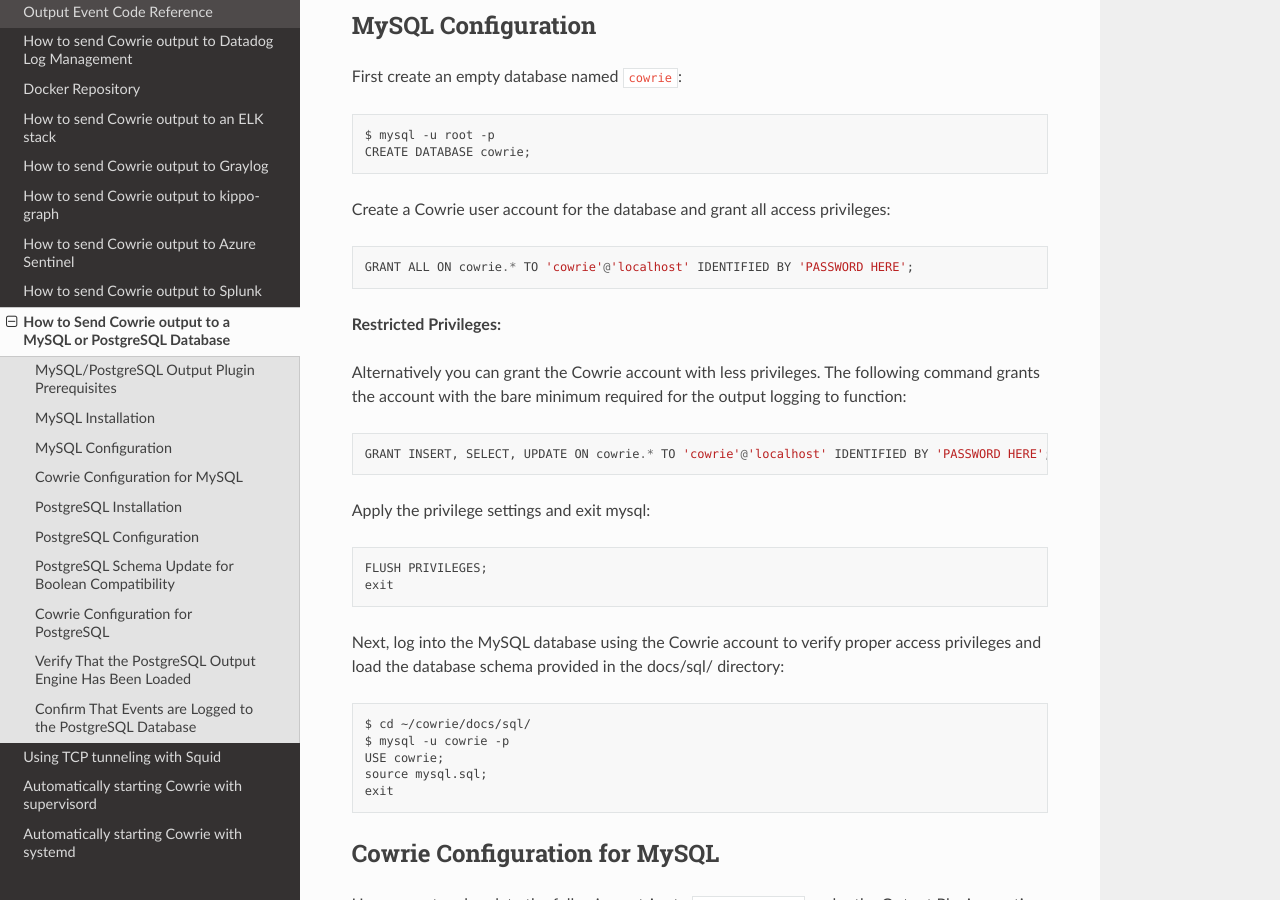
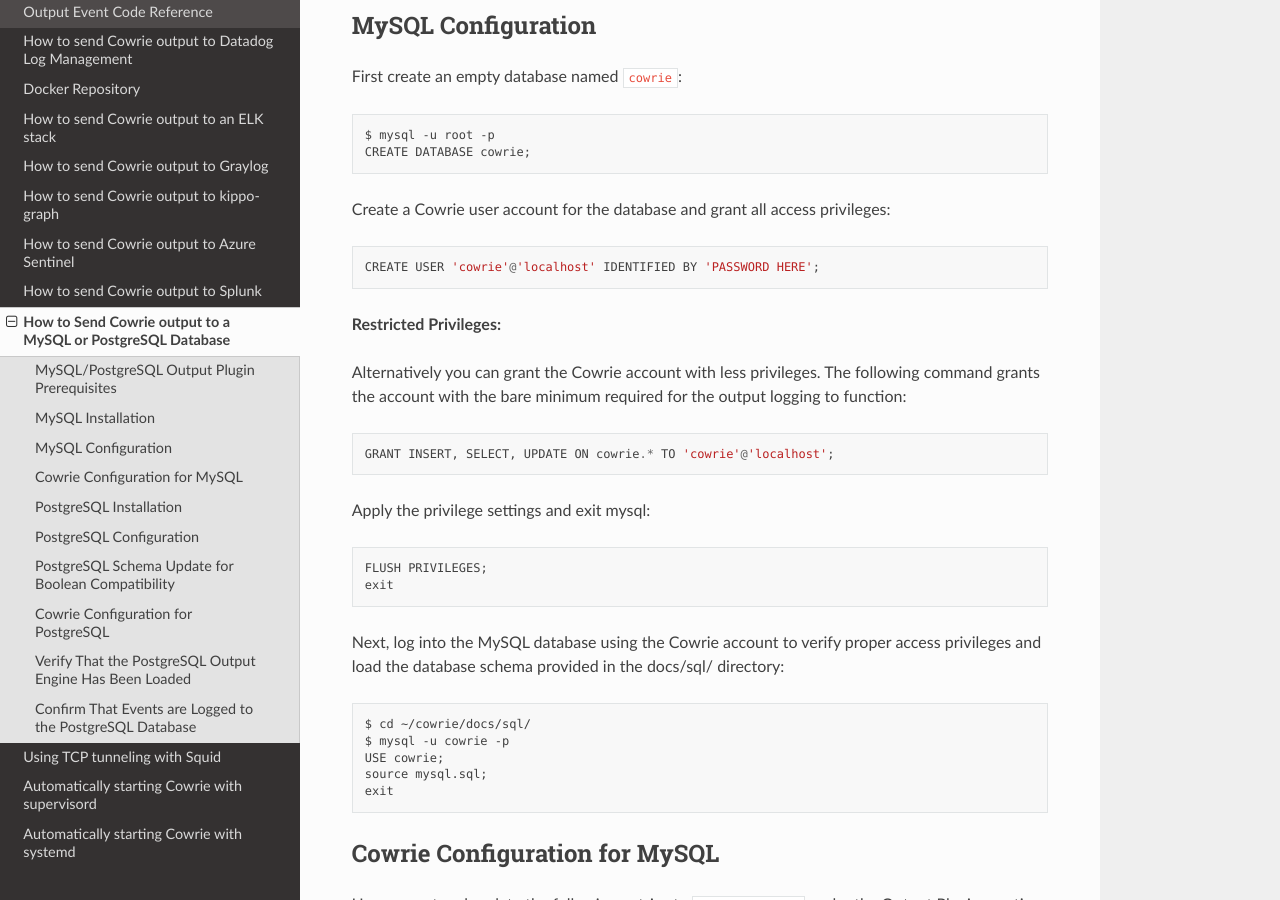
Before and after one commit to cowrie/cowrie, a Sphinx documentation site: the page built from docs/sql/README.rst, in a window 1280 px wide and 900 px high, scrolled down 544 px. Built offline with Sphinx 7.4.7 and the Read the Docs theme 3.1.0, drawn with Linux system fonts in a browser that asks for light colours; the version number could not be read and is left out.

Commit message:
update legacy GRANT syntax for MySQL 8 compatibility

```diff
--- a/docs/sql/README.rst
+++ b/docs/sql/README.rst
@@ -27,14 +27,14 @@ First create an empty database named ``cowrie``::
 
 Create a Cowrie user account for the database and grant all access privileges::
 
-    GRANT ALL ON cowrie.* TO 'cowrie'@'localhost' IDENTIFIED BY 'PASSWORD HERE';
+    CREATE USER 'cowrie'@'localhost' IDENTIFIED BY 'PASSWORD HERE';
 
 **Restricted Privileges:**
 
 Alternatively you can grant the Cowrie account with less privileges. The following command grants the account with the
 bare minimum required for the output logging to function::
 
-    GRANT INSERT, SELECT, UPDATE ON cowrie.* TO 'cowrie'@'localhost' IDENTIFIED BY 'PASSWORD HERE';
+    GRANT INSERT, SELECT, UPDATE ON cowrie.* TO 'cowrie'@'localhost';
 
 Apply the privilege settings and exit mysql::
 
```
